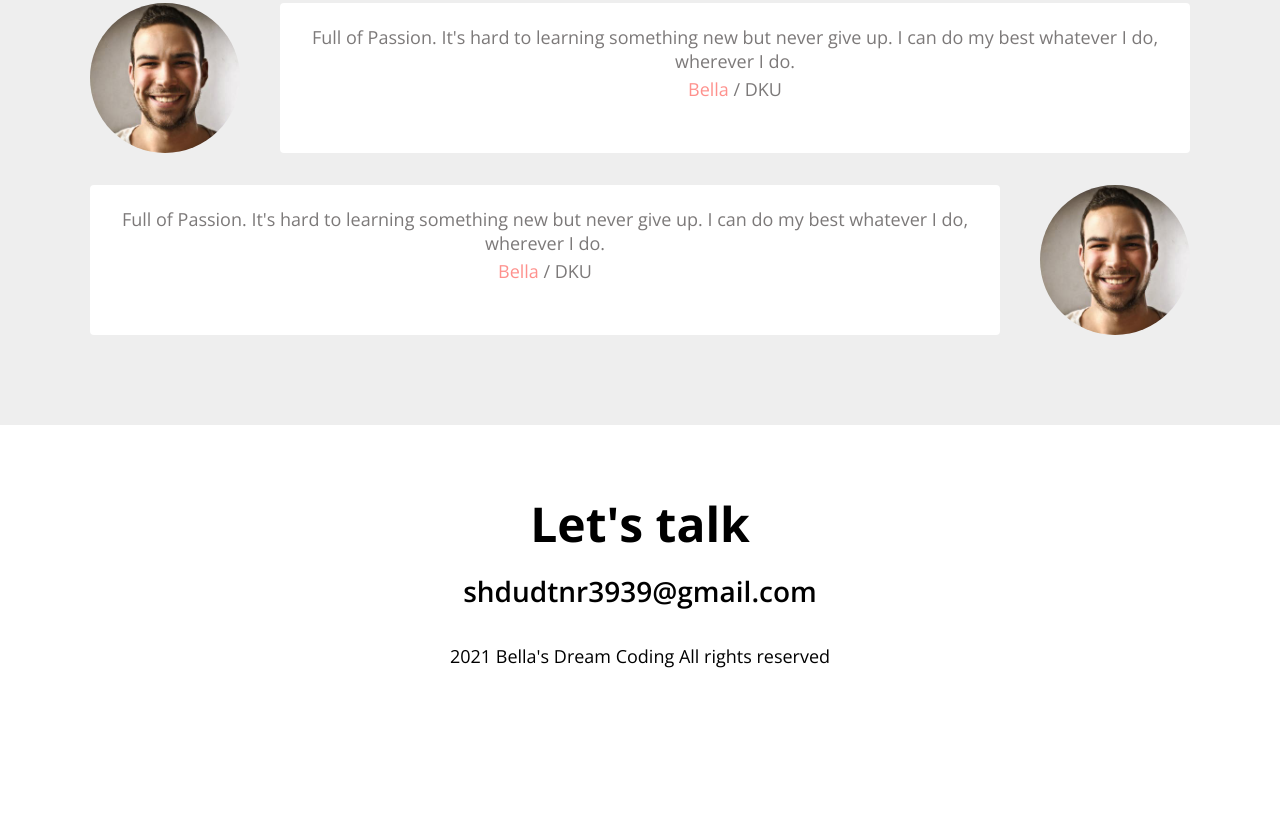
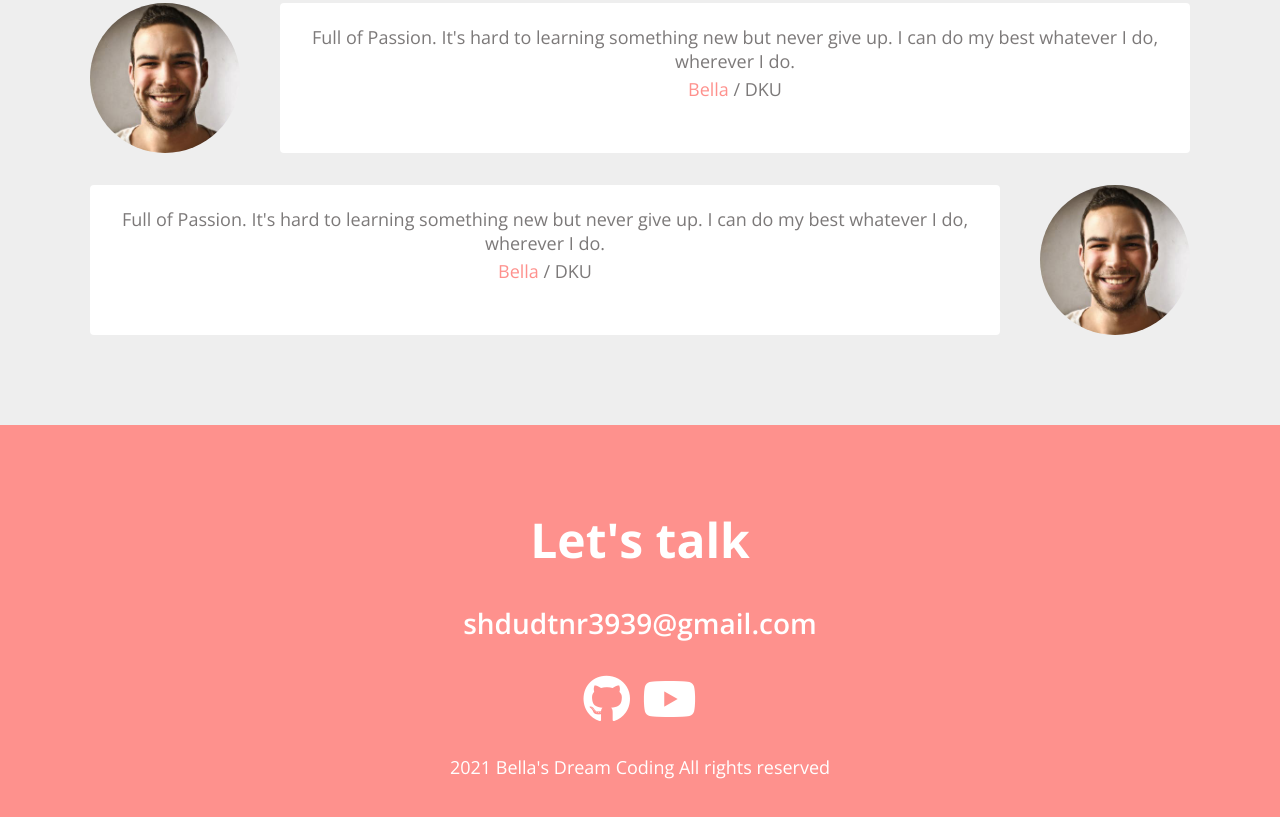
Before and after one commit to JiEun11/portfolio, a plain HTML site: page index.html in a window 1280 px wide. Shown: the part 3089-3906 px from the top of the page. Before the commit the page ends 3811 px from the top, so only its background shows below. Drawn offline with nearby package versions, Linux system fonts and the light colour scheme.

Commit message:
CSS: Contact

```diff
--- a/style.css
+++ b/style.css
@@ -428,3 +428,30 @@ p {
 .testimonial__speech-bubble a {
   color: var(--color-pink);
 }
+
+/* Contact */
+#contact {
+  background-color: var(--color-pink);
+}
+
+.contact__title,
+.contact__email,
+.contact__links,
+.contact__rights {
+  color: var(--color-white);
+}
+
+.contact__title {
+  margin: 32px 0;
+}
+
+.contact__links {
+  font-size: var(--font-large);
+  margin: 24px 0;
+}
+
+.contact__links i:hover {
+  transform: scale(1.1);
+  color: var(--color-grey);
+  transition: all var(--animation-duration) ease-in;
+}
```
